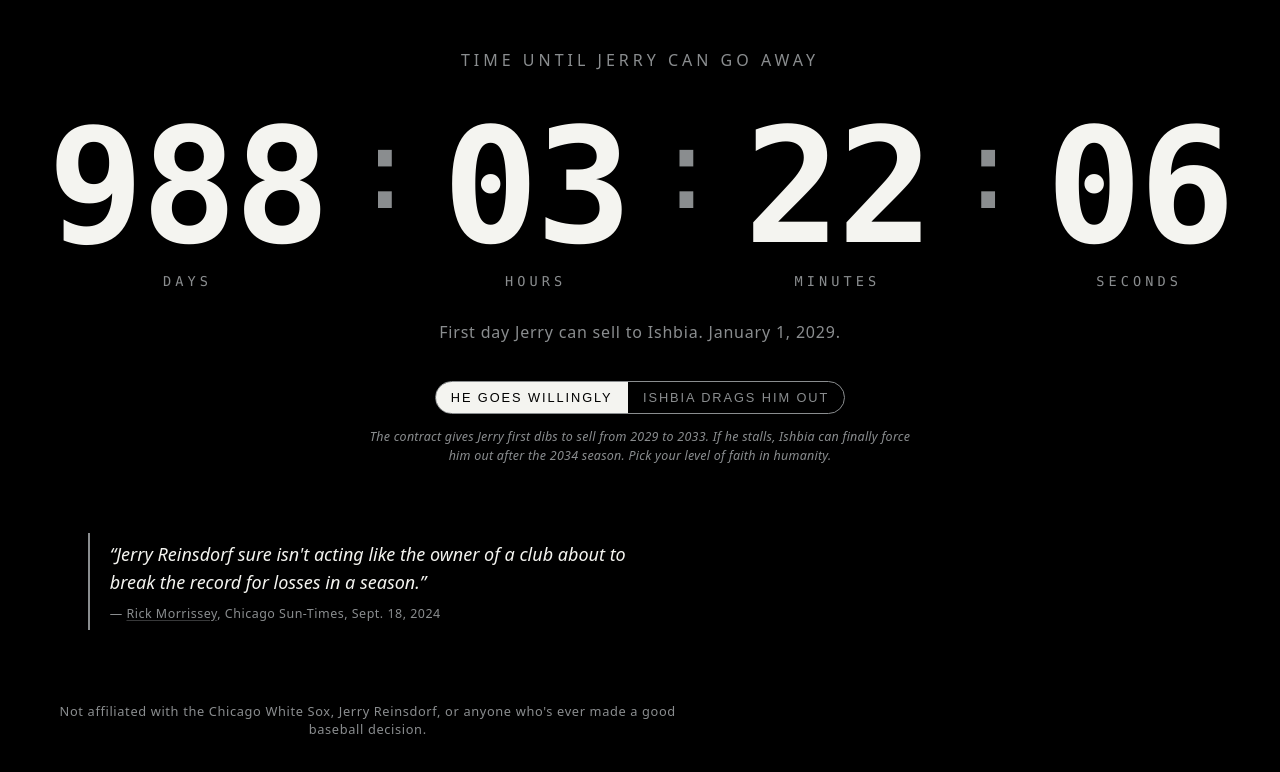
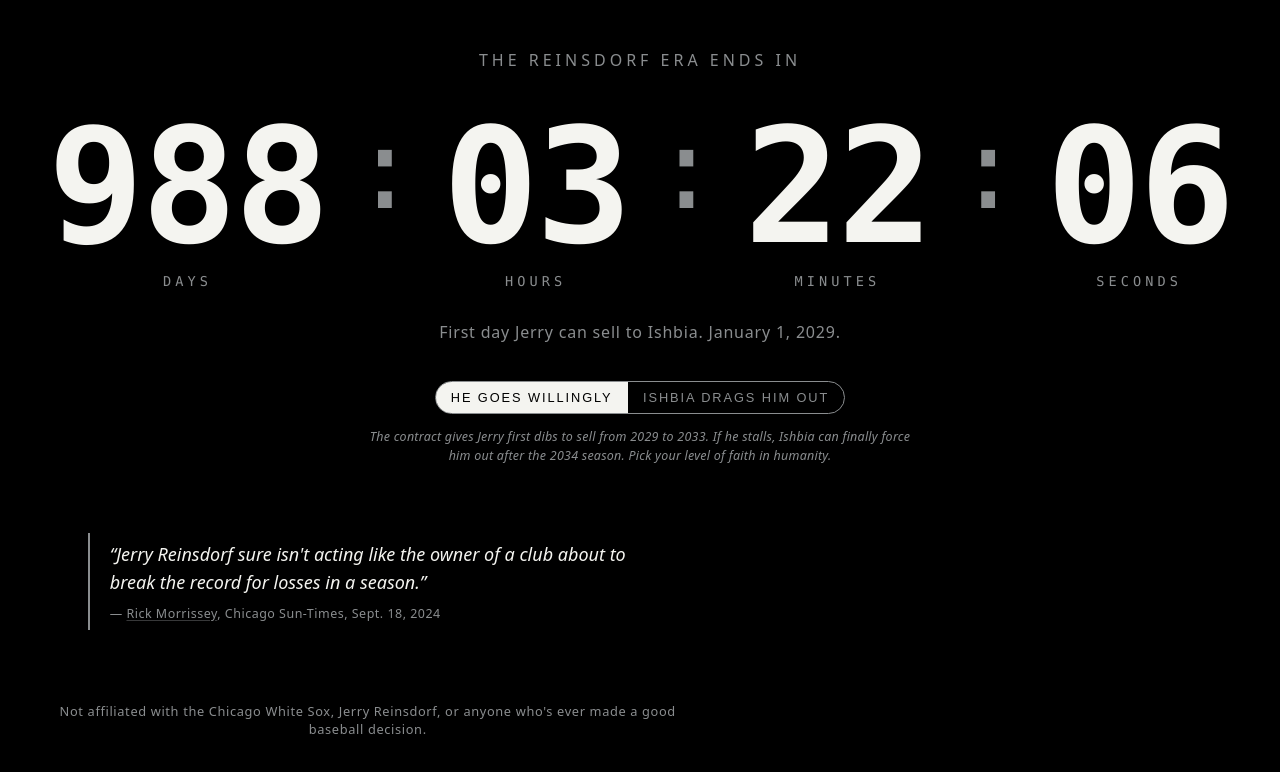
Before and after one commit to sendscott-del/jerry-countdown, a plain HTML site: page index.html in a window 1280 px wide. Drawn offline with Linux system fonts and the light colour scheme.

Commit message:
Reword header to 'The Reinsdorf era ends in' (v1.2.1)

```diff
--- a/index.html
+++ b/index.html
@@ -212,7 +212,7 @@
 </head>
 <body>
   <main id="app">
-    <div class="header">Time until Jerry can go away</div>
+    <div class="header">The Reinsdorf era ends in</div>
 
     <div class="countdown" id="countdown" aria-live="off">
       <div class="segment">
```
Also changed, not shown: 1 other file.
